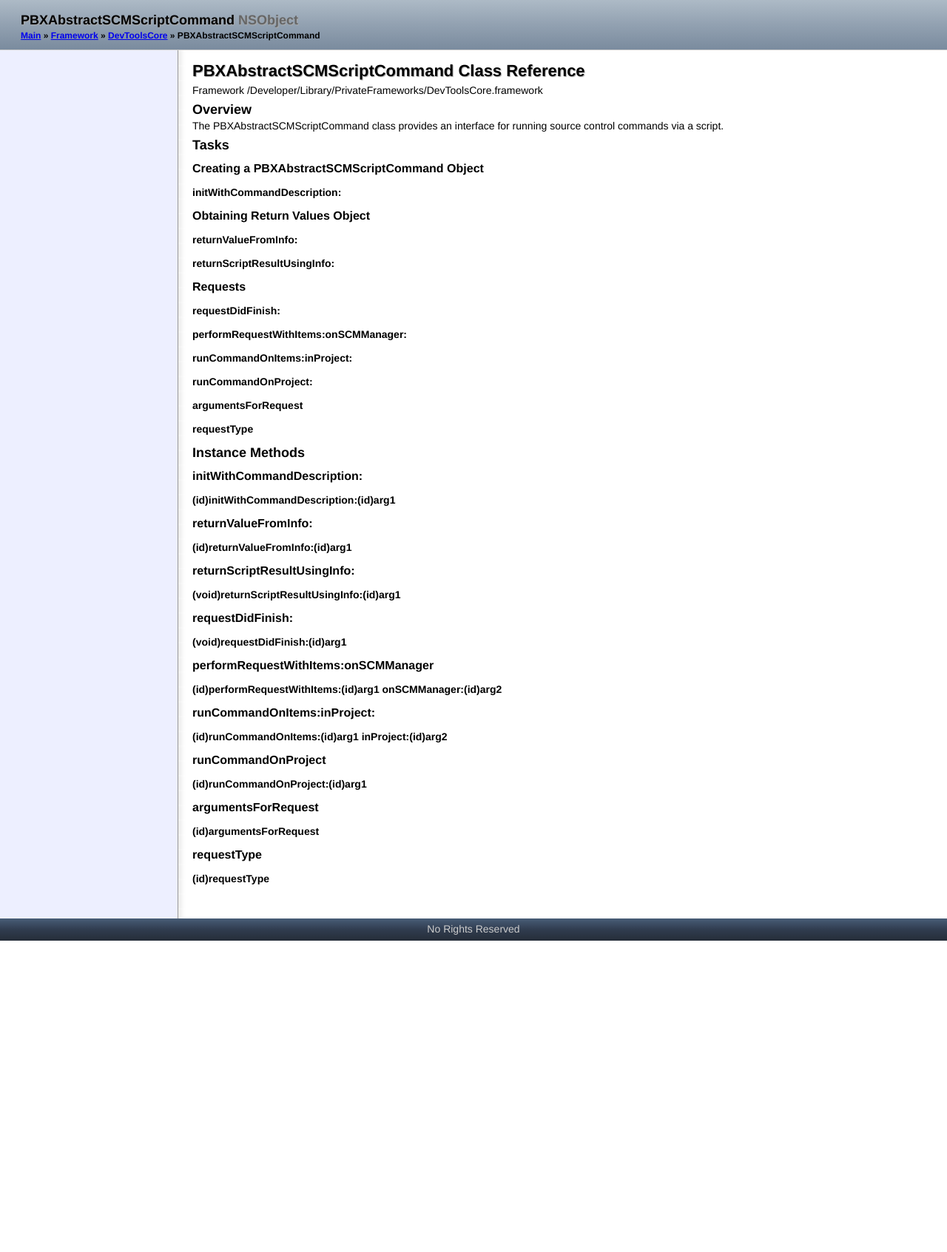
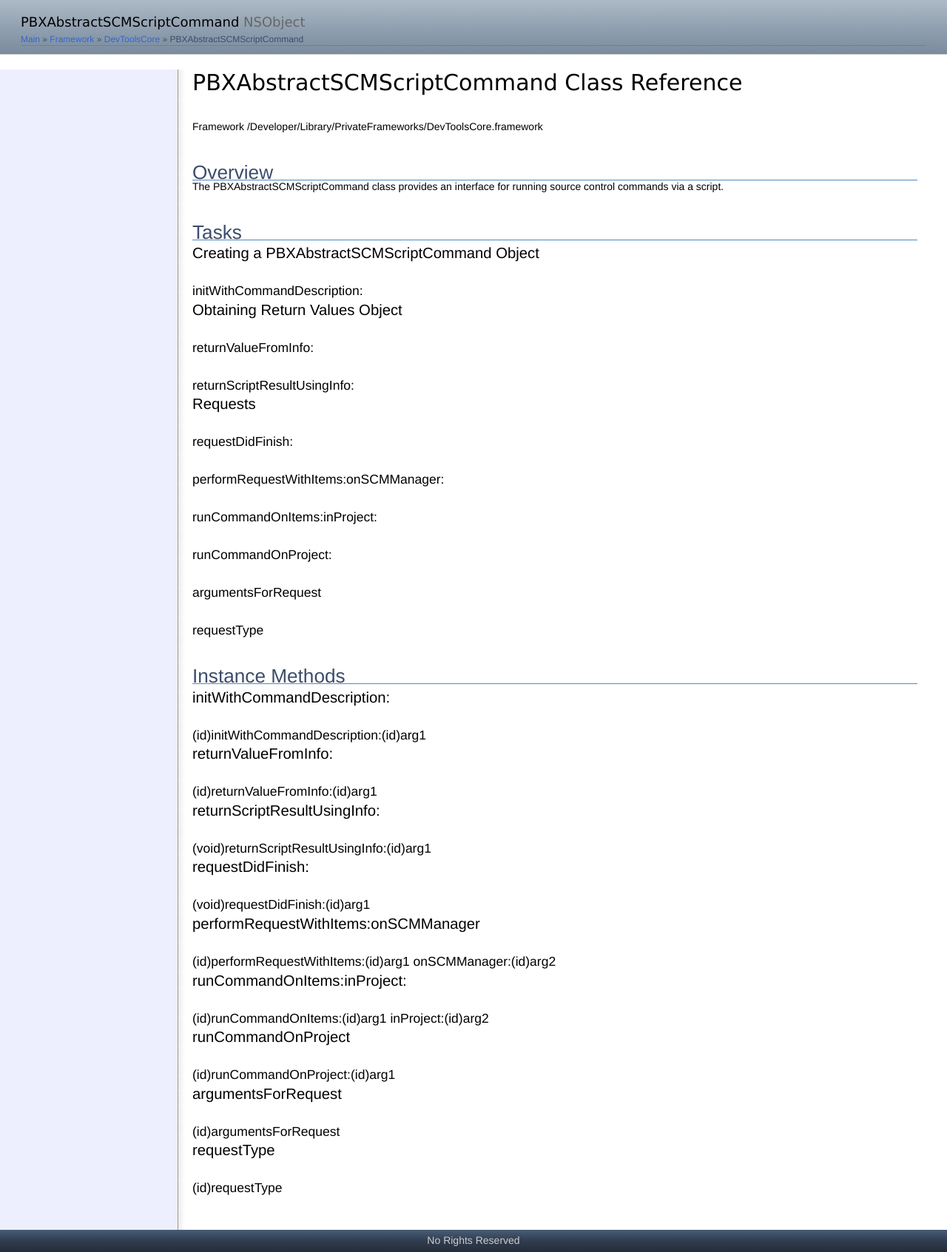
Before and after one commit to lroathe/XcodeAPI, a Jekyll site: the page built from Frameworks/DevToolsCore/PBXAbstractSCMScriptCommand.md, in a window 1280 px wide. Shown: the whole page at 74% size. Built offline with Jekyll 4.4.1, drawn with Linux system fonts in a browser that asks for light colours; Markdown is read by kramdown in place of the engine named in the settings; comment, search, counter and statistics services are not loaded; before the commit the page ends 1272 px from its top, so only the background shows below that.

Commit message:
CSS pretification to look more reasonable as documentation.

```diff
--- a/css/screen.css
+++ b/css/screen.css
@@ -2,7 +2,7 @@
  * In this file you should write your main styles. (or centralize your imports)
  * Import this file using the following HTML or equivalent:
  * <link href="/stylesheets/screen.css" media="screen, projection" rel="stylesheet" type="text/css" /> */
-/* line 14, ../../../../../../Library/Ruby/Gems/1.8/gems/compass-0.10.1/frameworks/compass/stylesheets/compass/reset/_utilities.scss */
+/* line 14, ../../../../.gem/ruby/1.8/gems/compass-0.10.1/frameworks/compass/stylesheets/compass/reset/_utilities.scss */
 html, body, div, span, applet, object, iframe,
 h1, h2, h3, h4, h5, h6, p, blockquote, pre,
 a, abbr, acronym, address, big, cite, code,
@@ -22,42 +22,42 @@ table, caption, tbody, tfoot, thead, tr, th, td {
   vertical-align: baseline;
 }
 
-/* line 17, ../../../../../../Library/Ruby/Gems/1.8/gems/compass-0.10.1/frameworks/compass/stylesheets/compass/reset/_utilities.scss */
+/* line 17, ../../../../.gem/ruby/1.8/gems/compass-0.10.1/frameworks/compass/stylesheets/compass/reset/_utilities.scss */
 body {
   line-height: 1;
   color: black;
   background: white;
 }
 
-/* line 19, ../../../../../../Library/Ruby/Gems/1.8/gems/compass-0.10.1/frameworks/compass/stylesheets/compass/reset/_utilities.scss */
+/* line 19, ../../../../.gem/ruby/1.8/gems/compass-0.10.1/frameworks/compass/stylesheets/compass/reset/_utilities.scss */
 ol, ul {
   list-style: none;
 }
 
-/* line 21, ../../../../../../Library/Ruby/Gems/1.8/gems/compass-0.10.1/frameworks/compass/stylesheets/compass/reset/_utilities.scss */
+/* line 21, ../../../../.gem/ruby/1.8/gems/compass-0.10.1/frameworks/compass/stylesheets/compass/reset/_utilities.scss */
 table {
   border-collapse: separate;
   border-spacing: 0;
   vertical-align: middle;
 }
 
-/* line 23, ../../../../../../Library/Ruby/Gems/1.8/gems/compass-0.10.1/frameworks/compass/stylesheets/compass/reset/_utilities.scss */
+/* line 23, ../../../../.gem/ruby/1.8/gems/compass-0.10.1/frameworks/compass/stylesheets/compass/reset/_utilities.scss */
 caption, th, td {
   text-align: left;
   font-weight: normal;
   vertical-align: middle;
 }
 
-/* line 25, ../../../../../../Library/Ruby/Gems/1.8/gems/compass-0.10.1/frameworks/compass/stylesheets/compass/reset/_utilities.scss */
+/* line 25, ../../../../.gem/ruby/1.8/gems/compass-0.10.1/frameworks/compass/stylesheets/compass/reset/_utilities.scss */
 q, blockquote {
   quotes: "" "";
 }
-/* line 96, ../../../../../../Library/Ruby/Gems/1.8/gems/compass-0.10.1/frameworks/compass/stylesheets/compass/reset/_utilities.scss */
+/* line 96, ../../../../.gem/ruby/1.8/gems/compass-0.10.1/frameworks/compass/stylesheets/compass/reset/_utilities.scss */
 q:before, q:after, blockquote:before, blockquote:after {
   content: "";
 }
 
-/* line 27, ../../../../../../Library/Ruby/Gems/1.8/gems/compass-0.10.1/frameworks/compass/stylesheets/compass/reset/_utilities.scss */
+/* line 27, ../../../../.gem/ruby/1.8/gems/compass-0.10.1/frameworks/compass/stylesheets/compass/reset/_utilities.scss */
 a img {
   border: none;
 }
@@ -74,40 +74,73 @@ body {
 }
 
 /* line 19, ../_sass/screen.scss */
-h1 {
-  font-size: 22px;
-  font-weight: bold;
-  padding-top: 20px;
-  padding-bottom: 10px;
-  text-shadow: #aaaaaa 1px 1px 1px;
+a {
+  color: #3366cc;
+  text-decoration: none;
 }
 
-/* line 26, ../_sass/screen.scss */
-h2 {
-  font-size: 18px;
-  font-weight: bold;
-  padding-top: 10px;
-  padding-bottom: 6px;
+/* line 24, ../_sass/screen.scss */
+h1 {
+  color: black;
+  font: normal normal normal 215%/normal "Lucida Grande", Geneva, Helvetica, Arial, sans-serif;
+  font-weight: normal;
+  margin-bottom: 1.15em;
+  margin-top: 20px;
 }
 
 /* line 32, ../_sass/screen.scss */
-h3 {
-  font-size: 16px;
-  font-weight: bold;
-  padding-top: 10px;
-  padding-bottom: 6px;
+h2 {
+  border-bottom: 1px solid #5088c5;
+  color: #3c4c6c;
+  font-size: 187%;
+  font-weight: normal;
+  margin-top: 1.75em;
+  padding-bottom: 2px;
 }
 
-/* line 38, ../_sass/screen.scss */
+/* line 41, ../_sass/screen.scss */
+h3 {
+  margin-bottom: 0.25em;
+  margin-top: 0.471em;
+  color: black;
+  font-size: 145%;
+  font-weight: normal;
+}
+
+/* line 49, ../_sass/screen.scss */
 h4 {
-  font-size: 14px;
+  margin-top: 2em;
+  margin-bottom: .5em;
+  font-size: 125%;
+  font-weight: normal;
+  color: #000;
+}
+
+/* line 57, ../_sass/screen.scss */
+h5 {
+  margin: 0.692em 0px 0.154em 0px;
+  color: black;
+  font-size: 100%;
+  padding: 0px;
+}
+
+/* line 64, ../_sass/screen.scss */
+em {
+  font-family: 'Lucida Grande', Geneva, Helvetica, Arial, sans-serif;
+  font-size: 100%;
   font-weight: bold;
-  padding-top: 10px;
-  padding-bottom: 6px;
+}
+
+/* line 70, ../_sass/screen.scss */
+code {
+  font-family: monospace;
+  color: #666666;
+  font-family: Courier, Consolas, monospace;
+  font-size: 103%;
 }
 
 /* Layouting */
-/* line 46, ../_sass/screen.scss */
+/* line 78, ../_sass/screen.scss */
 header {
   background: #EDF3FE;
   background-image: -webkit-gradient(linear, 0% 0%, 0% 100%, color-stop(0%, #adbac6), color-stop(50%, #92a1b1), color-stop(100%, #7a8b9e));
@@ -115,47 +148,47 @@ header {
   border-bottom: 1px solid #ccc;
   padding: 1em 2em 0.5em 2em;
 }
-/* line 51, ../_sass/screen.scss */
+/* line 83, ../_sass/screen.scss */
 header h1 {
   font-size: 18px;
   margin: 5px 0;
   padding: 0;
 }
-/* line 55, ../_sass/screen.scss */
+/* line 87, ../_sass/screen.scss */
 header h1 .type {
   font-size: 17px;
   display: block;
 }
-/* line 59, ../_sass/screen.scss */
+/* line 91, ../_sass/screen.scss */
 header h1 .type, header h1 .parent {
   color: #666;
 }
-/* line 63, ../_sass/screen.scss */
+/* line 95, ../_sass/screen.scss */
 header h2 {
   font-size: 12px;
   margin: 0;
   padding: 0;
 }
-/* line 68, ../_sass/screen.scss */
+/* line 100, ../_sass/screen.scss */
 header ul {
   margin-top: 0.3em;
   margin-bottom: 0;
   font-size: 12px;
 }
-/* line 72, ../_sass/screen.scss */
+/* line 104, ../_sass/screen.scss */
 header ul li {
   list-style: none;
   margin-left: 0;
   margin-bottom: 0;
 }
 
-/* line 80, ../_sass/screen.scss */
+/* line 112, ../_sass/screen.scss */
 #wrapper {
   background: white url("/images/bg.png") repeat-y;
   min-height: 500px;
 }
 
-/* line 85, ../_sass/screen.scss */
+/* line 117, ../_sass/screen.scss */
 nav {
   float: left;
   width: 210px;
@@ -165,13 +198,13 @@ nav {
   line-height: 14px;
 }
 
-/* line 94, ../_sass/screen.scss */
+/* line 126, ../_sass/screen.scss */
 #content {
   margin-left: 250px;
   padding: 0 40px 40px 10px;
 }
 
-/* line 99, ../_sass/screen.scss */
+/* line 131, ../_sass/screen.scss */
 footer {
   clear: both;
   height: 30px;
@@ -179,14 +212,14 @@ footer {
   background-image: -webkit-gradient(linear, 0% 0%, 0% 100%, color-stop(0%, #485d77), color-stop(50%, #303c4f), color-stop(100%, #252d38));
   background-image: -moz-linear-gradient(top, #485d77 0%, #303c4f 50%, #252d38 100%);
 }
-/* line 104, ../_sass/screen.scss */
+/* line 136, ../_sass/screen.scss */
 footer p {
   color: #CCC;
   padding: 6px 0px;
   text-align: center;
 }
 
-/* line 112, ../_sass/screen.scss */
+/* line 144, ../_sass/screen.scss */
 .clear {
   clear: both;
   width: 0;
```
Also changed, not shown: _sass/screen.scss (+49 -17 lines).
